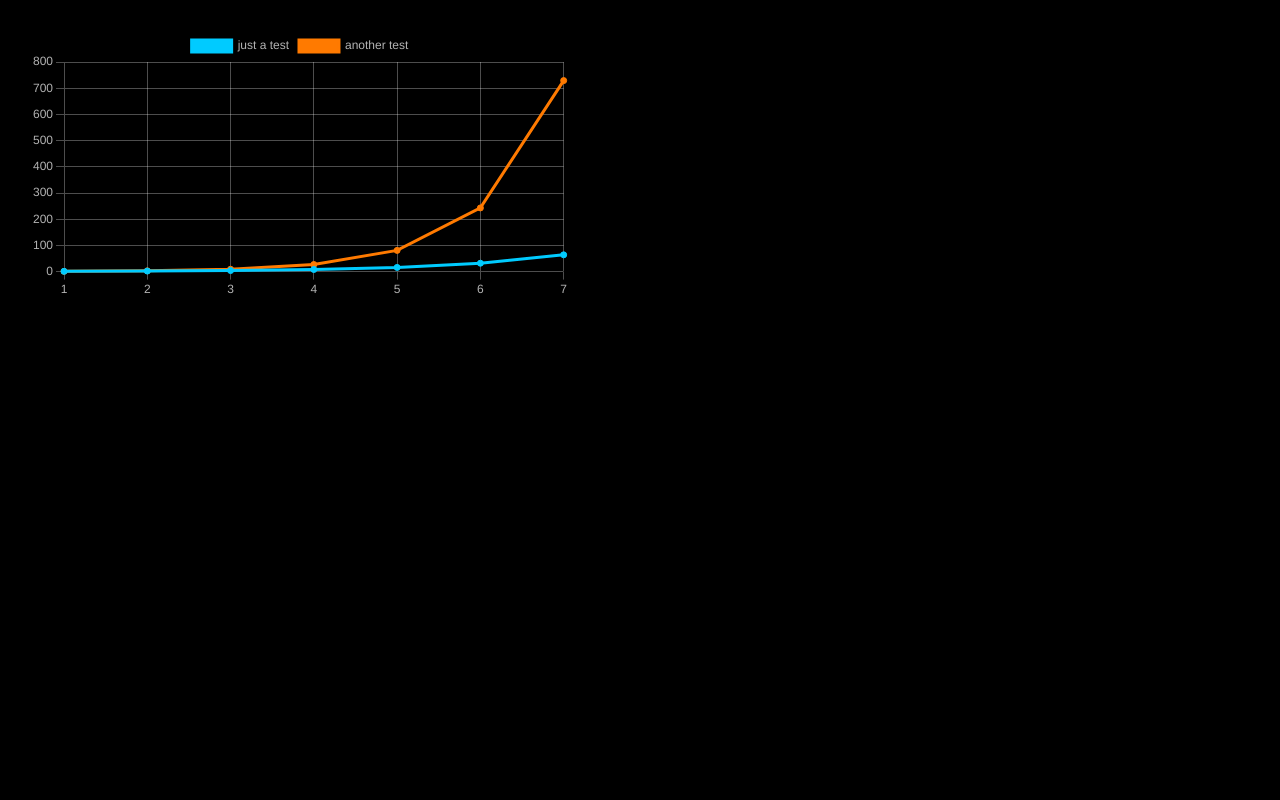
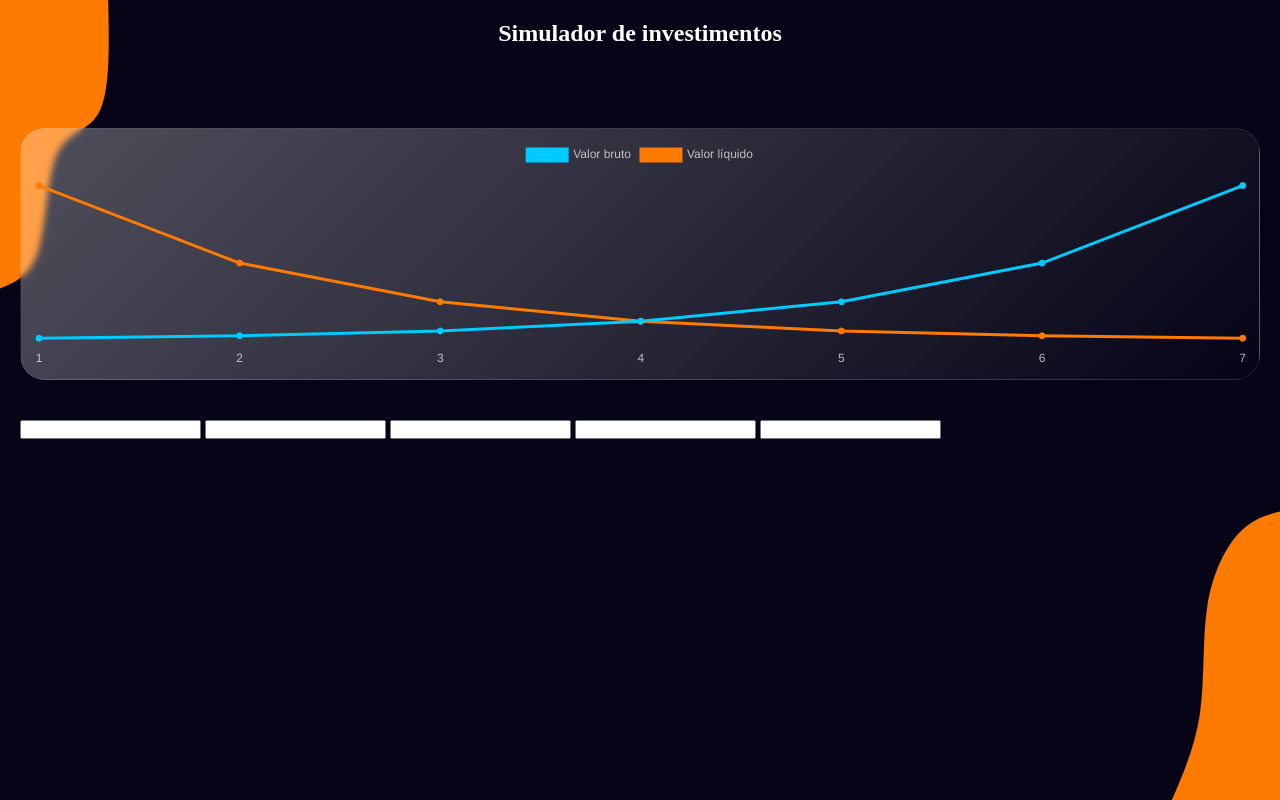
Before and after one commit to Henrik-0/investSimulator, a website: page index.html in a window 1280 px wide. Drawn offline with nearby package versions, Linux system fonts and the light colour scheme.

Commit message:
Background and box

```diff
--- a/index.html
+++ b/index.html
@@ -10,8 +10,30 @@
    <title>Simulador de investimento</title>
 </head>
 <body>
-   <article>
-      <canvas id="myGraph"></canvas>
-   </article>
+   <main>
+      <article class="top">
+
+         <h1>Simulador de investimentos</h1>
+
+         <section id="containerGraph">
+            <canvas id="myGraph"></canvas>
+         </section>
+
+      </article>
+
+
+      <article class="bottom">
+
+         <section>
+
+            <input type="number" class="input">
+            <input type="number" class="input">
+            <input type="number" class="input">
+            <input type="number" class="input">
+            <input type="number" class="input">
+
+         </section>
+      </article>
+   </main>
 </body>
 </html>
--- a/js/script.js
+++ b/js/script.js
@@ -5,48 +5,59 @@ let chart = new Chart(canvas, {
       labels: [1, 2, 3, 4, 5, 6, 7],
       datasets: [
          {
-            label: "just a test",
+            label: "Valor bruto",
             data: [1, 2, 4, 8, 16, 32, 64],
             backgroundColor: "#00CBFF",
-            borderColor: "#00CBFF"
+            borderColor: "#00CBFF",
+            // borderWidth: 2
          },
          {
-            label: "another test",
-            data: [1, 3, 9, 27, 81, 243, 729],
+            label: "Valor líquido",
+            data: [64, 32, 16, 8, 4, 2, 1],
             backgroundColor: "#FF7A00",
             borderColor: "#FF7A00",
+            // borderWidth:
          }
       ]
    },
    options: {
+      maintainAspectRatio: false,
       plugins: {
          legend: {
-             labels: {
-                 color: 'rgba(255, 255, 255, .7)'
+               labels: {
+                  color: 'rgba(255, 255, 255, .7)',
+                  // font: {
+                  //    size: 13,
+                  //    weight: 700
+                  // }
              }
          }
      },
       scales: {
          x: {
             grid: {
-               color: "rgba(255, 255, 255, .3)"
+               display: false
             },
             border: {
-               color: "rgba(255, 255, 255, 0)"
+               display: false
             },
             ticks: {
-               color: "rgba(255, 255, 255, .7)"
+               color: "rgba(255, 255, 255, .7)",
+               // font: {
+               //    size: 13,
+               //    weight: 700
+               // }
             }
          },
          y: {
             grid: {
-               color: "rgba(255, 255, 255, .3)"
+               display: false
             },
             border: {
-               color: "rgba(255, 255, 255, 0)"
+               display: false
             },
             ticks: {
-               color: "rgba(255, 255, 255, .7)"
+               display: false
             }
          }
       }
--- /dev/null
+++ b/style/elements.css
@@ -0,0 +1,34 @@
+main {
+   width: 100vw;
+   height: 100vh;
+   display: flex;
+   flex-direction: column;
+}
+main article {
+   height: 100%;
+   padding: 20px;
+}
+main article.top {
+   background-image: url(../assets/bgPhone1.svg);
+   background-repeat: no-repeat;
+   background-position: top left;
+
+   display: flex;
+   flex-direction: column;
+   justify-content: space-between;
+   align-items: center;
+}
+main .top #containerGraph {
+   height: 70%;
+   width: 100%;
+   padding: 10px;
+   background-image: linear-gradient(135deg, rgba(255, 255, 255, .3), rgba(255, 255, 255, 0));
+   backdrop-filter: blur(3px);
+   border: 1px solid rgba(255, 255, 255, .1);
+   border-radius: 25px;
+}
+main article.bottom {
+   background-image: url(../assets/bgPhone2.svg);
+   background-repeat: no-repeat;
+   background-position: bottom right;
+}
--- a/style/style.css
+++ b/style/style.css
@@ -1,4 +1,6 @@
+@import url("./elements.css");
 :root {
+   --black: #050517;
    --orange: #FF7A00;
    --blue: #00CBFF;
 }
@@ -8,16 +10,9 @@
    box-sizing: border-box;
    overflow: hidden;
 }
-
 body {
-   background: black;
+   background-color: var(--black);
 }
-article {
-   width: 600px;
-   height: 400px;
-   padding: 30px;
+h1 {
+   color: #fff;
 }
-canvas {
-   width: 100%;
-   height: 100%;
-}
```
Also changed, not shown: README.md, assets/bgPhone1.svg (added), assets/bgPhone2.svg (added).
